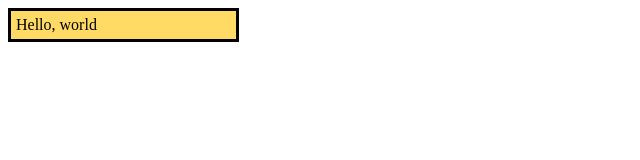
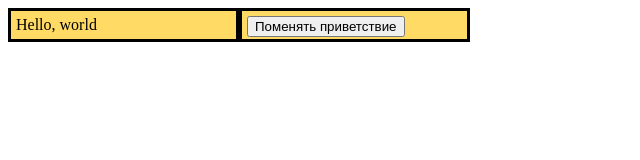
Before and after one commit to jSolis73/vue_test, a plain HTML site: page index.html in a window 1280 px wide. Shown: the whole page, without its empty margins (0-640 px from the left). Drawn offline with nearby package versions, Linux system fonts and the light colour scheme.

Commit message:
Задание №7. Добавил в скрипт второй экземпляр vue(пустой). В html код его блока добавил кнопку, при нажатие на которую во в первом блоке приветствие меняется на прощание

```diff
--- a/index.html
+++ b/index.html
@@ -10,6 +10,9 @@
     <div id="app">
       {{message}}
     </div>
+    <div id="app2">
+      <button @click='app.message="Goodbuy, world"'>Поменять приветствие</button>
+    </div>
     <script src="vue.js"></script>
 
   </body>
--- a/style.css
+++ b/style.css
@@ -6,3 +6,6 @@
     border: solid 3px black;
     float: left;
 }
+#app2 {
+    height: 18px;
+}
--- a/vue.js
+++ b/vue.js
@@ -1,6 +1,9 @@
- let app = new Vue({
+let app = new Vue({
     el: '#app',
     data: {
         message: 'Hello, world'
     }
 })
+let app2 = new Vue({
+    el: '#app2'
+})
```
